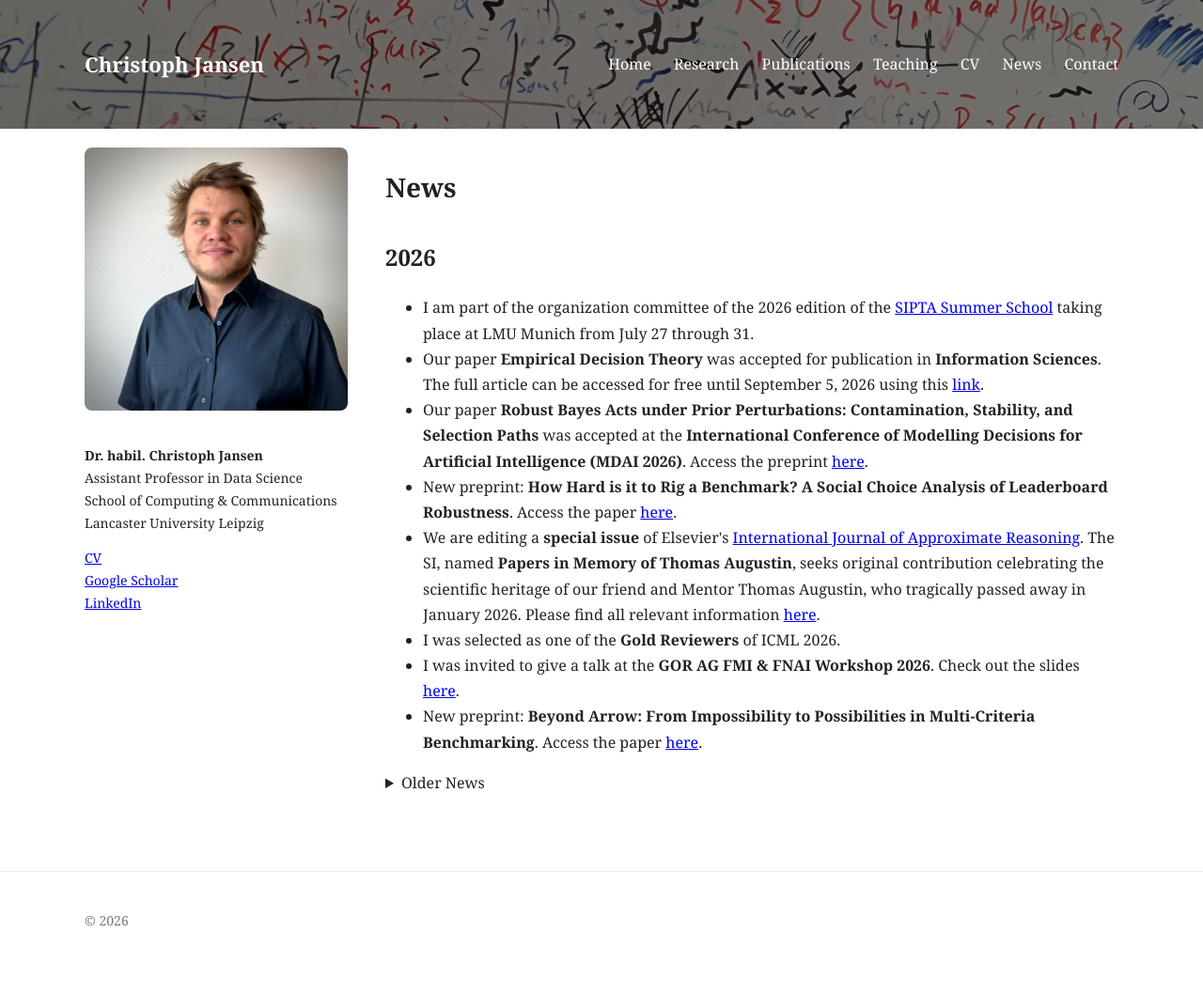
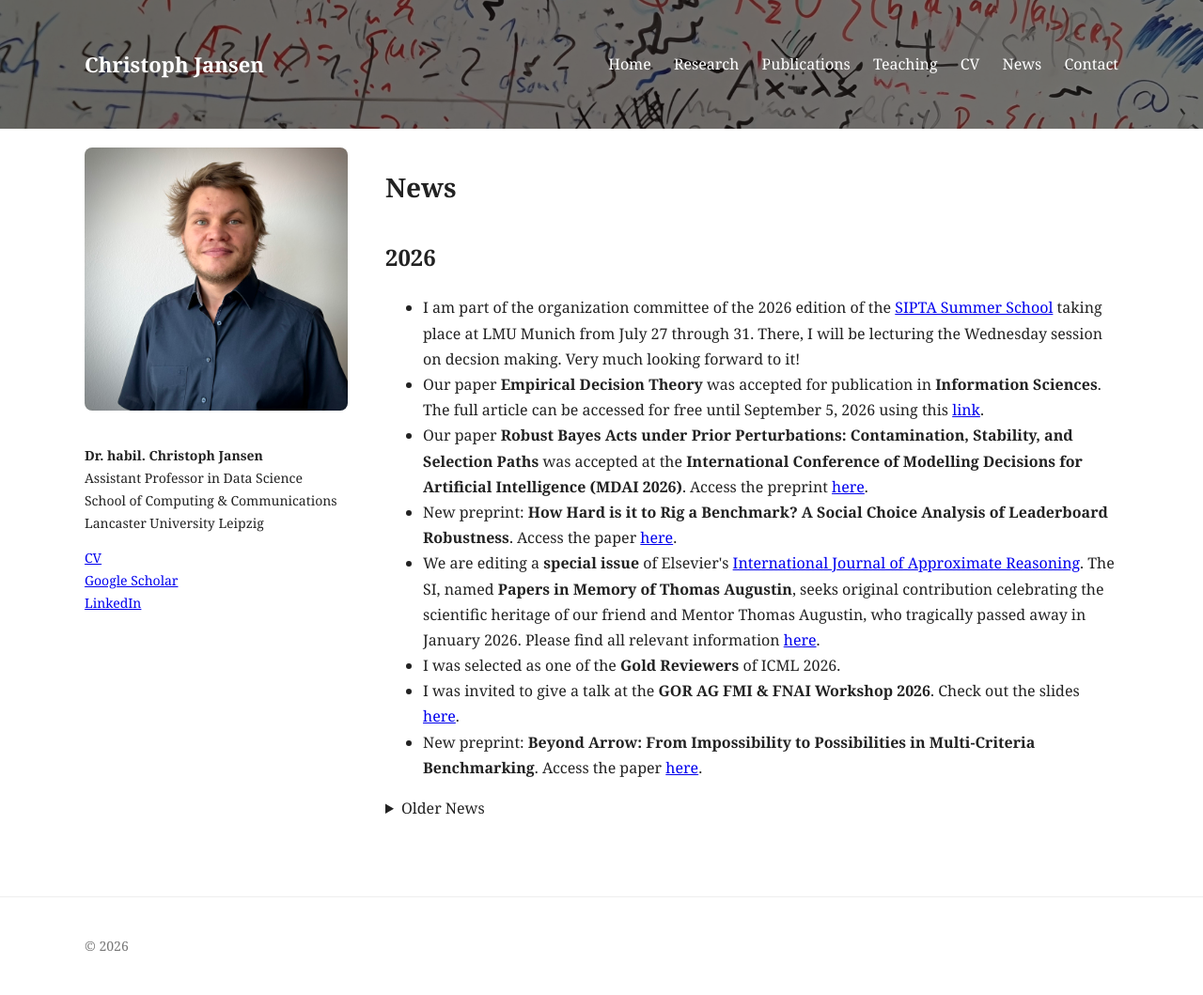
Before and after one commit to jansenc/jansenc.github.io, a Jekyll site: the page built from news/index.md, in a window 1280 px wide. Shown: the whole page at 94% size. Built offline with Jekyll 4.4.1, drawn with Linux system fonts in a browser that asks for light colours; before the commit the page ends 1032 px from its top, so only the background shows below that.

Commit message:
Update index.md

```diff
--- a/news/index.md
+++ b/news/index.md
@@ -9,7 +9,7 @@ permalink: /news/
 <h2>2026</h2>
 <ul>
    <li>
-    I am part of the organization committee of the 2026 edition of the <a href="https://www.ifi.lmu.de/kiml/en/school26/">SIPTA Summer School</a> taking place at LMU Munich from July 27 through 31.
+    I am part of the organization committee of the 2026 edition of the <a href="https://www.ifi.lmu.de/kiml/en/school26/">SIPTA Summer School</a> taking place at LMU Munich from July 27 through 31. There, I will be lecturing the Wednesday session on decsion making. Very much looking forward to it!
   </li>
    <li>
     Our paper <strong>Empirical Decision Theory</strong> was accepted for publication in <strong>Information Sciences</strong>.
```
